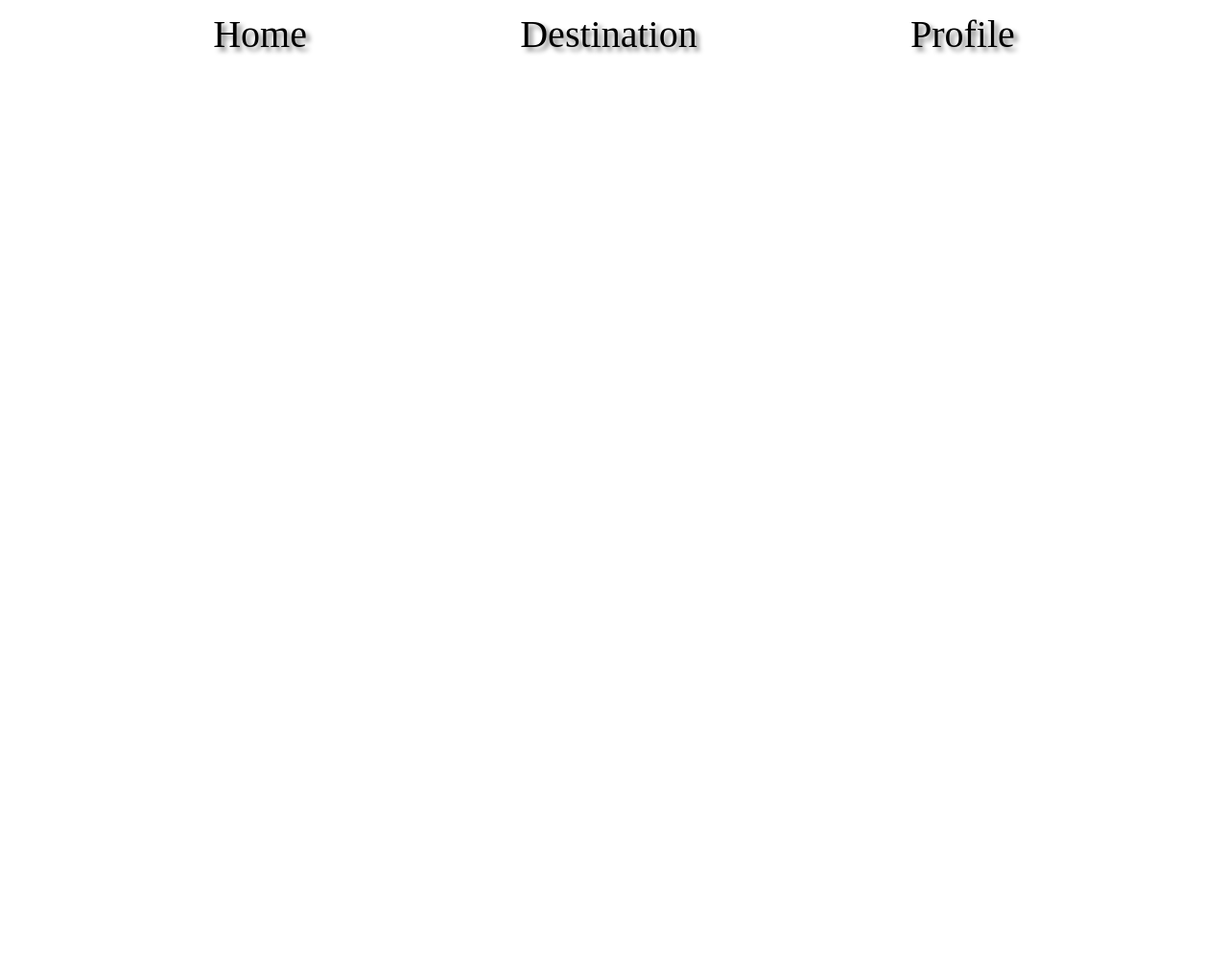
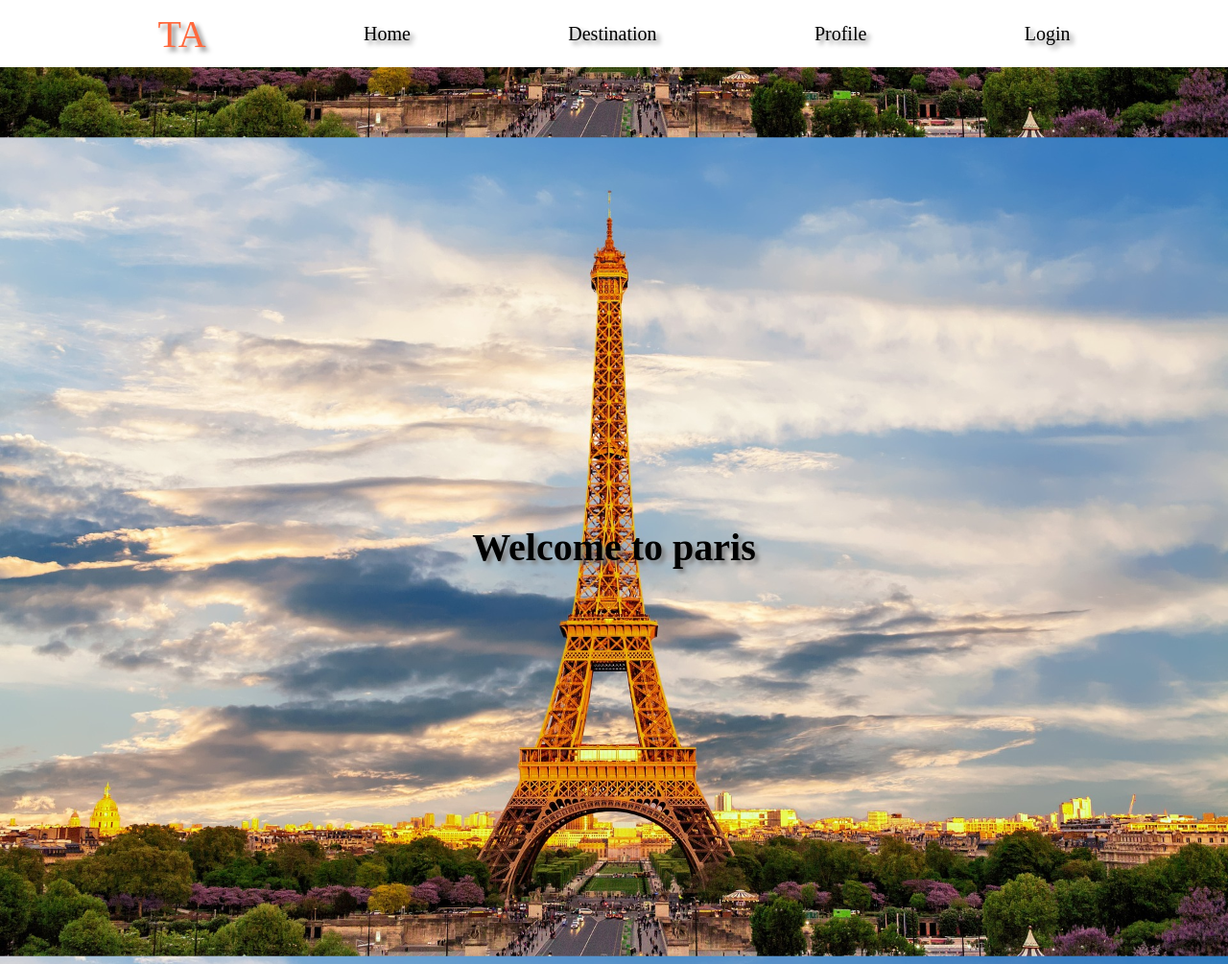
Before and after one commit to Mhamad-Zbib/Travel-Destination-Guide, a plain HTML site: page Pages/land.html in a window 1280 px wide. Shown: the top 1005 px of the page at 96% size. Before the commit the page ends 800 px from the top, so only its background shows below. Drawn offline with Linux system fonts and the light colour scheme.

Commit message:
Image/Header

```diff
--- a/Pages/land.html
+++ b/Pages/land.html
@@ -6,19 +6,29 @@
     <title>Destination</title>
     <link rel="stylesheet" href="../Styles/land.css">
 </head>
-<body class="center-container">
+<body>
     <nav class="border">
-        <ul class="list-style border">
-            <li>
-                <a href="index.html" class="nav-text nav-text-hov">Home</a>
-            </li>
-            <li>
-                <a href="land.html" class="nav-text nav-text-hov">Destination</a>
-            </li>
-            <li>
-                <a href="profile.html" class="nav-text nav-text-hov">Profile</a>
-            </li>
-        </ul>
+        <div>
+            <p class="brand">TA</p>
+        </div>
+        <div>
+            <a href="index.html" class="nav-text nav-text-hov">Home</a>
+        </div>
+        <div>
+            <a href="land.html" class="nav-text nav-text-hov">Destination</a>
+        </div>
+        <div>
+            <a href="profile.html" class="nav-text nav-text-hov">Profile</a>
+        </div>
+        <div>
+            <a href=""class="nav-text nav-text-hov">Login</a>
+        </div>
     </nav>
+    <section class="landmark flex">
+        <h1 class="text-style">Welcome to paris</h1>
+
+
+
+    </section>
 </body>
 </html>
--- a/Styles/land.css
+++ b/Styles/land.css
@@ -19,20 +19,49 @@
 .nav-text-hov:hover {
   transition: 0.75s ease-in-out;
   color: #ff683c;
-
 }
 
 .border {
-  font-size: 40px;
+  font-size: 20px;
   width: 100%;
   height: 70px;
   display: flex;
   justify-content: space-evenly;
   align-items: center;
   text-shadow: 4px 4px 5px grey;
-
 }
 
-.list-style{
-    list-style-type: none;
+.list-style {
+  list-style-type: none;
 }
+
+.brand {
+  color: #ff683c;
+  font-size: 40px;
+}
+
+.landmark {
+  display: flex;
+  background-image: url(/Images/Paris.jpg);
+  height: 1000px;
+  background-position: center;
+  background-size: 100%;
+}
+
+.text-style {
+  display: flex;
+  flex-direction: column;
+  text-align: center;
+  justify-content: center;
+  width: 100%;
+  height: 70px;
+  font-size: 40px;
+  text-shadow: 4px 4px 4px grey;
+}
+
+.flex {
+  display: flex;
+  flex-direction: column;
+  justify-content: center;
+  align-items: center;
+}
```
Also changed, not shown: Pages/index.html (+1 -0 lines), Styles/index.css (+7 -4 lines).
